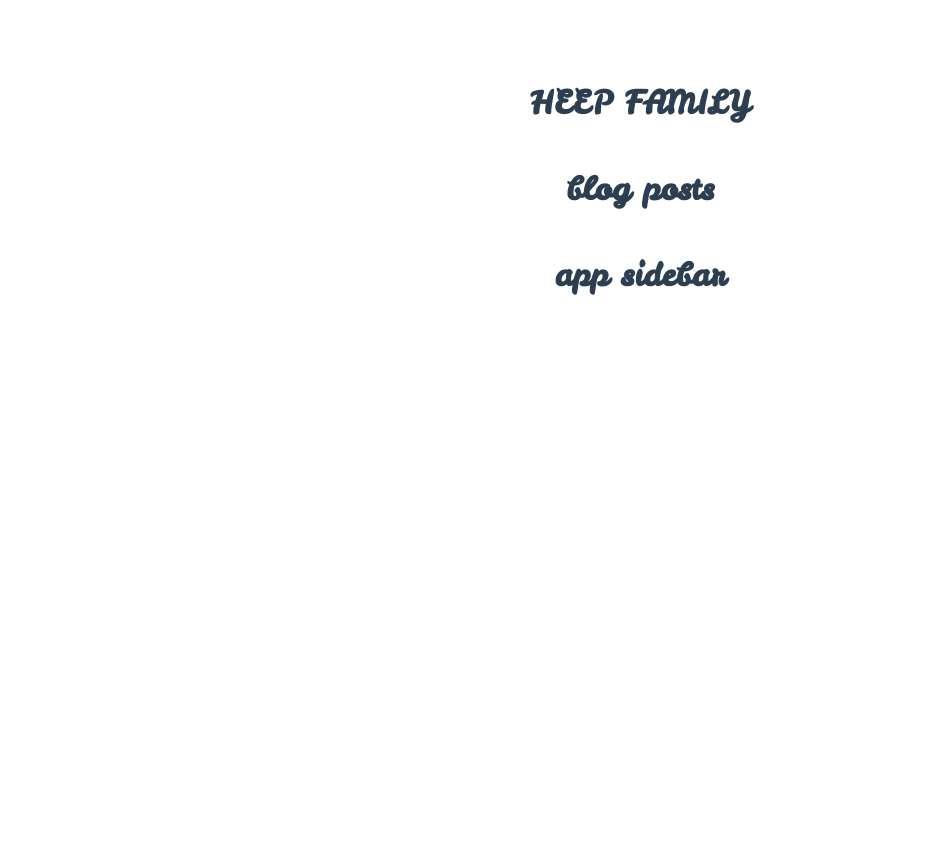
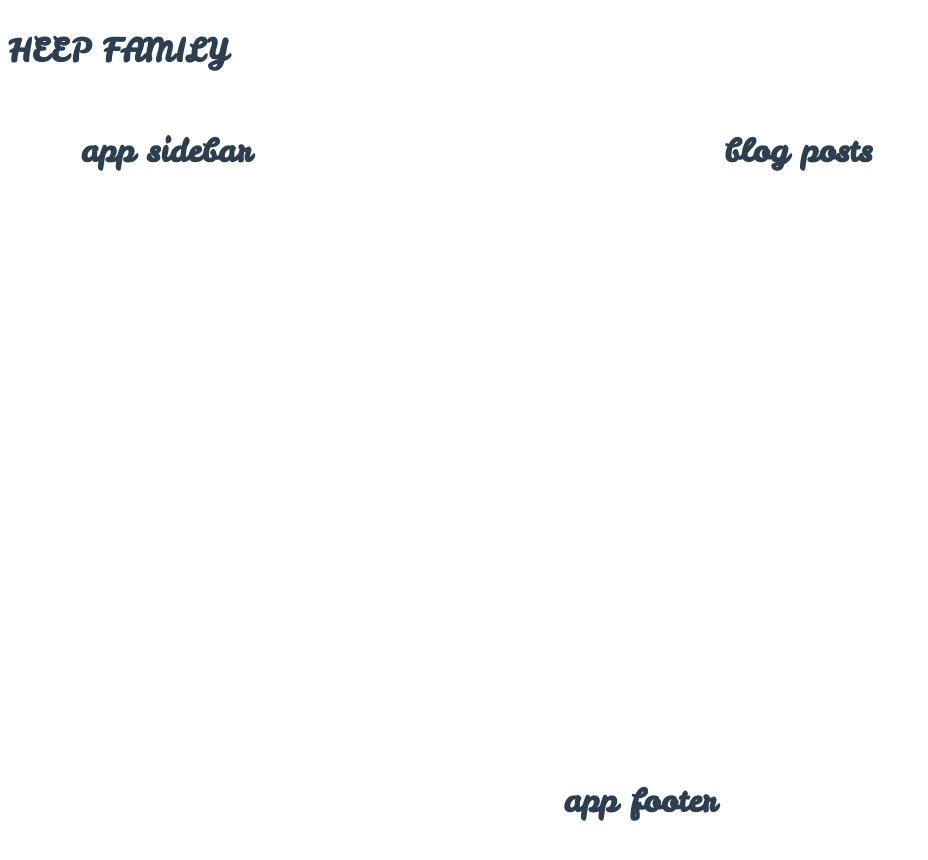
Before and after one commit to ericheep/heep-family, a Vue app: page / in a window 1280 px wide. Shown: the top 860 px of the page, without its empty margins (0-928 px from the left). Before the commit the page ends 800 px from the top, so only its background shows below. Built offline with nearby package versions, Linux system fonts and the light colour scheme; no server answers.

Commit message:
:lipstick: implement grid

```diff
--- a/src/App.vue
+++ b/src/App.vue
@@ -1,8 +1,9 @@
 <template>
   <div id="app">
     <AppHeader id="app-header"/>
+    <AppSidebar id="app-sidebar"/>
     <AppContent id="app-content"/>
-    <AppSidebar id="app-sidebar"/>
+    <AppFooter id="app-footer"/>
   </div>
 </template>
 
@@ -10,6 +11,7 @@
 import AppHeader from './components/AppHeader.vue'
 import AppContent from './components/AppContent.vue'
 import AppSidebar from './components/AppSidebar.vue'
+import AppFooter from './components/AppFooter.vue'
 
 export default {
   name: 'app',
@@ -17,27 +19,32 @@ export default {
     AppHeader,
     AppContent,
     AppSidebar,
+    AppFooter,
   }
 }
 </script>
 
 <style>
 #app {
-  display: flex;
-  flex-direction: column;
+  display: grid;
+  grid-template-columns: repeat(12, 1fr);
+  grid-template-rows: 100px 650px 100px;
   font-family: 'Leckerli One', cursive;
   -webkit-font-smoothing: antialiased;
   -moz-osx-font-smoothing: grayscale;
   text-align: center;
   color: #2c3e50;
-  margin-top: 60px;
 }
 #app-header {
+  grid-column: span 12;
+}
+#app-sidebar {
+  grid-column: span 3;
 }
 #app-content {
-
+  grid-column: span 9;
 }
-#app-sidebar {
-
+#app-footer {
+  grid-column: span 12;
 }
 </style>
--- a/src/components/AppContent.vue
+++ b/src/components/AppContent.vue
@@ -8,10 +8,7 @@
 import { mapActions } from 'vuex'
 
 export default {
-  name: 'HelloWorld',
-  props: {
-    msg: String
-  },
+  name: 'app-content',
   methods: {
     ...mapActions([
       'getBlogPosts'
--- /dev/null
+++ b/src/components/AppFooter.vue
@@ -0,0 +1,14 @@
+<template>
+  <div>
+    <h1>app footer</h1>
+  </div>
+</template>
+
+<script>
+export default {
+  name: 'app-footer',
+}
+</script>
+
+<style scoped>
+</style>
--- a/src/components/AppHeader.vue
+++ b/src/components/AppHeader.vue
@@ -14,8 +14,8 @@ export default {
 </script>
 
 <style scoped>
-h3 {
-  margin: 40px 0 0;
+div {
+  display: flex;
 }
 a {
   color: #42b983;
--- a/src/components/AppSidebar.vue
+++ b/src/components/AppSidebar.vue
@@ -8,7 +8,7 @@
 import { mapActions } from 'vuex'
 
 export default {
-  name: 'app-sider',
+  name: 'app-sidebar',
   methods: {
     ...mapActions([
       'getBlogPosts'
```
